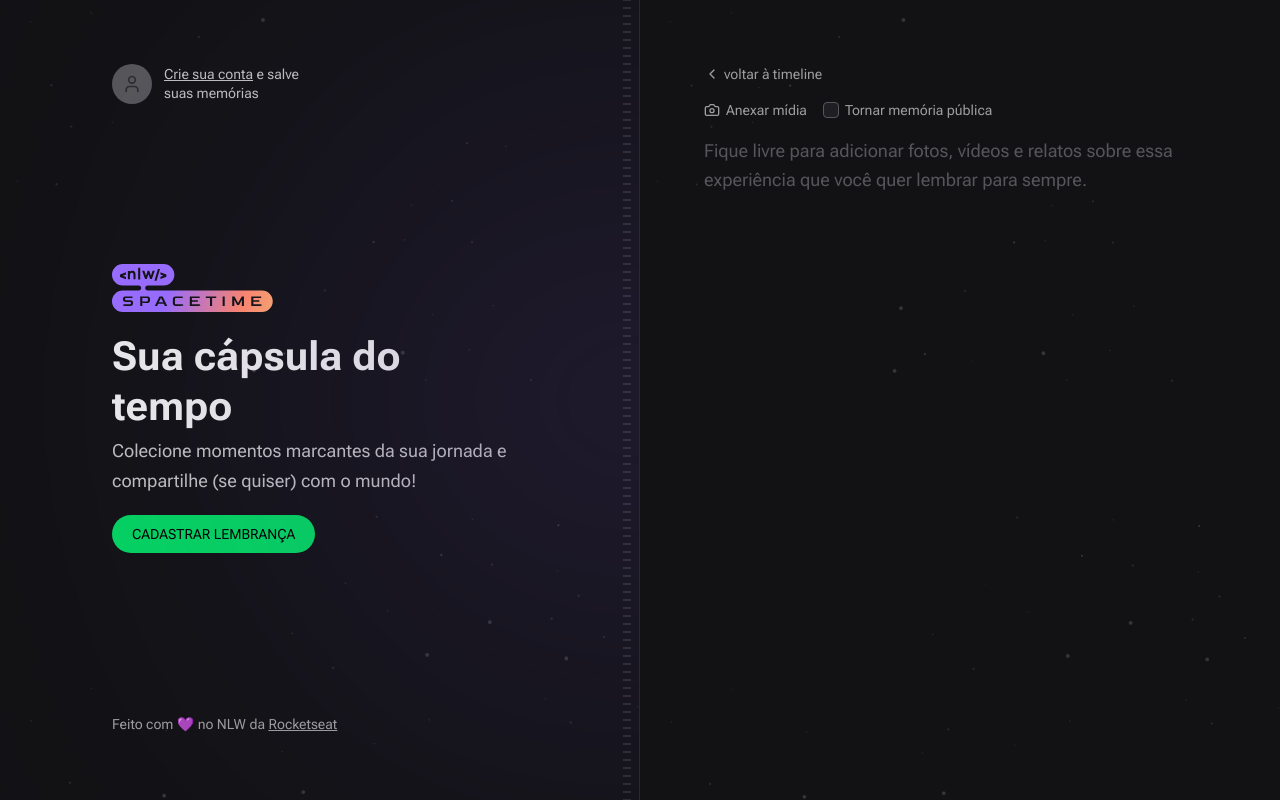
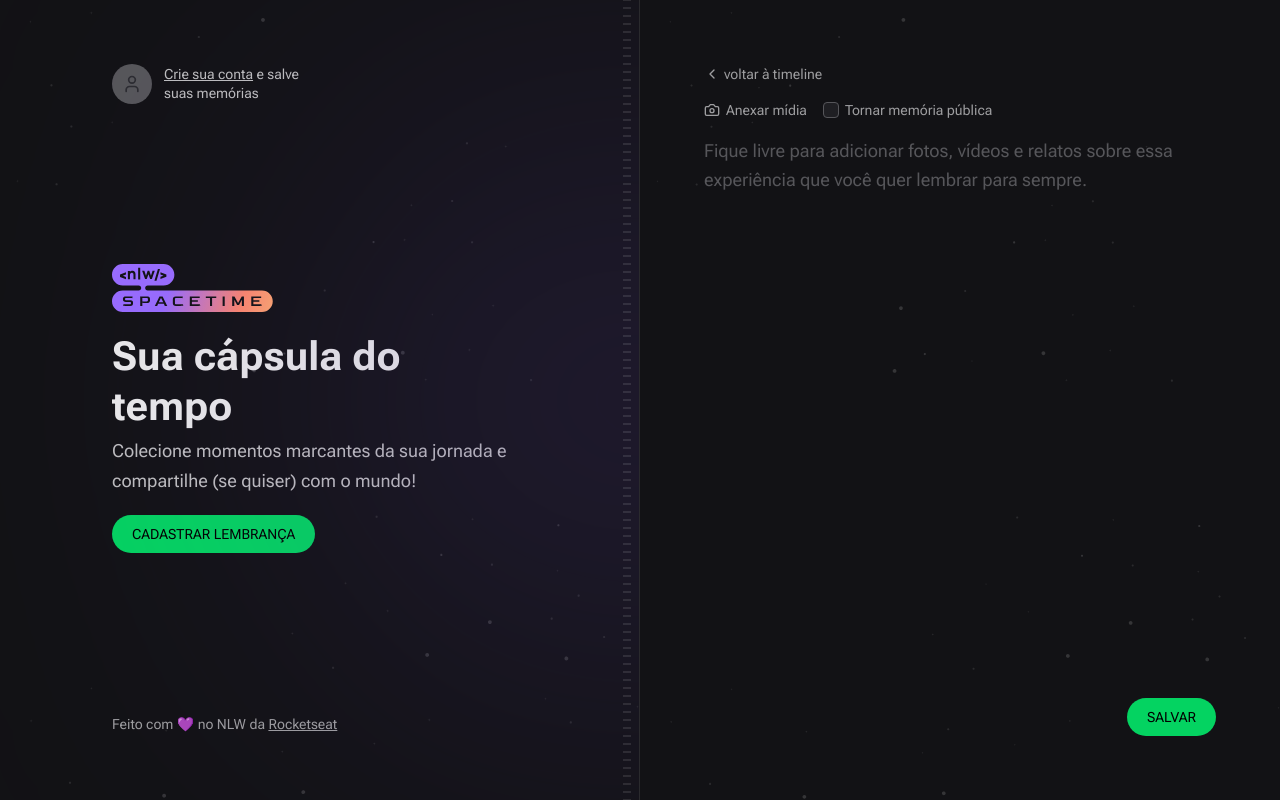
Before and after one commit to gabrielSantos1101/NLW-SpaceTime-web, a Next.js app: page /memories/new in a window 1280 px wide. Built offline with nearby package versions, Linux system fonts and the light colour scheme; no server answers; a web font is replaced by a local one.

Commit message:
reafactor: create memory form component

```diff
--- a/package.json
+++ b/package.json
@@ -17,6 +17,8 @@
     "axios": "^1.4.0",
     "eslint": "8.40.0",
     "eslint-config-next": "13.4.2",
+    "js-cookie": "^3.0.5",
+    "js-cookies": "^1.0.4",
     "jwt-decode": "^3.1.2",
     "lucide-react": "^0.216.0",
     "next": "13.4.2",
@@ -28,6 +30,7 @@
     "typescript": "5.0.4"
   },
   "devDependencies": {
-    "@tailwindcss/forms": "^0.5.3"
+    "@tailwindcss/forms": "^0.5.3",
+    "@types/js-cookie": "^3.0.3"
   }
 }
--- a/src/app/memories/new/page.tsx
+++ b/src/app/memories/new/page.tsx
@@ -1,4 +1,5 @@
-import { Camera, ChevronLeft } from "lucide-react";
+import { NewMemoryForm } from "@/components/NewMemoryForm";
+import { ChevronLeft } from "lucide-react";
 import Link from "next/link";
 
 export default function NewMemory() {
@@ -11,41 +12,8 @@
       voltar à timeline
       </Link>
 
-      <form className="flex flex-1 flex-col gap-2">
-        <div className="flex items-center gap-4">
-          <label
-          htmlFor="media"
-          className="flex cursor-pointer items-center gap-1.5 text-sm text-gray-200 hover:text-gray-100"
-          >
-          <Camera
-          className="h-4 w-4" />
-          Anexar mídia
-          </label>
+    <NewMemoryForm />
 
-          <label
-          htmlFor="isPublic"
-          className="flex items-center gap-1.5 text-sm text-gray-200 hover:text-gray-100">
-
-            <input
-            type="checkbox"
-            name="isPublic"
-            id="isPublic"
-            value='true'
-            className="h-4 w-4 rounded border-gray-400 bg-gray-700 text-purple-500"
-            />
-            Tornar memória pública
-          </label>
-        </div>
-
-        <input type="file" name="midia" id="media"  className="invisible h-0 w-0"/>
-
-        <textarea
-          name="content"
-          spellCheck={false}
-          className="w-full flex-1 resize-none rounded border-0 bg-transparent p-0 text-lg leading-relaxed text-gray-100 placeholder:text-gray-400 focus:ring-0"
-          placeholder="Fique livre para adicionar fotos, vídeos e relatos sobre essa experiência que você quer lembrar para sempre."
-        />
-      </form>
   </div>
   )
 }
--- /dev/null
+++ b/src/components/MediaPicker.tsx
@@ -0,0 +1,36 @@
+'use client'
+//permite o uso de JS no client da página
+
+import { ChangeEvent, useState } from "react"
+
+export function MediaPicker() {
+
+  const [preview, setPreview] = useState<string | null>(null)
+
+  function onFileSelected(event: ChangeEvent<HTMLInputElement>) {
+    const { files } = event.target
+
+    if (!files) {
+      return
+    }
+
+    const previewURL = URL.createObjectURL(files[0])
+    setPreview(previewURL)
+  }
+
+  return (
+    <>
+      <input
+        onChange={onFileSelected}
+        type="file"
+        name="coverUrl"
+        id="media"
+        className="invisible h-0 w-0" />
+
+      {preview && (
+        <img src={preview}
+        className="w-full aspect-video rounded-lg object-cover" />
+      )}
+    </>
+  )
+}
--- /dev/null
+++ b/src/components/NewMemoryForm.tsx
@@ -0,0 +1,95 @@
+'use client'
+
+import { Camera } from 'lucide-react'
+import { MediaPicker } from './MediaPicker'
+import { FormEvent } from 'react'
+import { api } from '@/lib/api'
+import Cookie from 'js-cookie'
+import { useRouter } from 'next/navigation'
+
+export function NewMemoryForm() {
+  const router = useRouter()
+
+  async function handleCreateMemory(event: FormEvent<HTMLFormElement>) {
+    event.preventDefault()
+
+    const formData = new FormData(event.currentTarget)
+
+    const fileToUpload = formData.get('coverUrl')
+    let coverUrl = ''
+
+    if (fileToUpload) {
+      const uploadFormData = new FormData()
+      uploadFormData.set('file', fileToUpload)
+
+      const uploadResponse = await api.post('/upload', uploadFormData)
+
+      coverUrl = uploadResponse.data.fileUrl
+      console.log(uploadResponse.data)
+    }
+
+    console.log(fileToUpload)
+
+    const token = Cookie.get('token')
+
+    await api.post(
+      '/memories',
+      {
+        coverUrl,
+        content: formData.get('content'),
+        isPublic: formData.get('isPublic'),
+      },
+      {
+        headers: {
+          Authorization: `Bearer ${token}`,
+        },
+      },
+    )
+
+    router.push('/')
+  }
+
+  return (
+    <form onSubmit={handleCreateMemory} className="flex flex-1 flex-col gap-2">
+      <div className="flex items-center gap-4">
+        <label
+          htmlFor="media"
+          className="flex cursor-pointer items-center gap-1.5 text-sm text-gray-200 hover:text-gray-100"
+        >
+          <Camera className="h-4 w-4" />
+          Anexar mídia
+        </label>
+
+        <label
+          htmlFor="isPublic"
+          className="flex items-center gap-1.5 text-sm text-gray-200 hover:text-gray-100">
+
+          <input
+            type="checkbox"
+            name="isPublic"
+            id="isPublic"
+            value='true'
+            className="h-4 w-4 rounded border-gray-400 bg-gray-700 text-purple-500"
+          />
+          Tornar memória pública
+        </label>
+      </div>
+
+      <MediaPicker />
+
+      <textarea
+        name="content"
+        spellCheck={false}
+        className="w-full flex-1 resize-none rounded border-0 bg-transparent p-0 text-lg leading-relaxed text-gray-100 placeholder:text-gray-400 focus:ring-0"
+        placeholder="Fique livre para adicionar fotos, vídeos e relatos sobre essa experiência que você quer lembrar para sempre."
+      />
+
+      <button
+        type="submit"
+        className="inline-block rounded-full self-end bg-green-500 px-5 py-3 font-alt text-sm uppercase leading-none text-black hover:bg-green-600"
+      >
+        Salvar
+      </button>
+    </form>
+  )
+}
```
Also changed, not shown: 1 other file (tests, documents, lock files or other folders).
